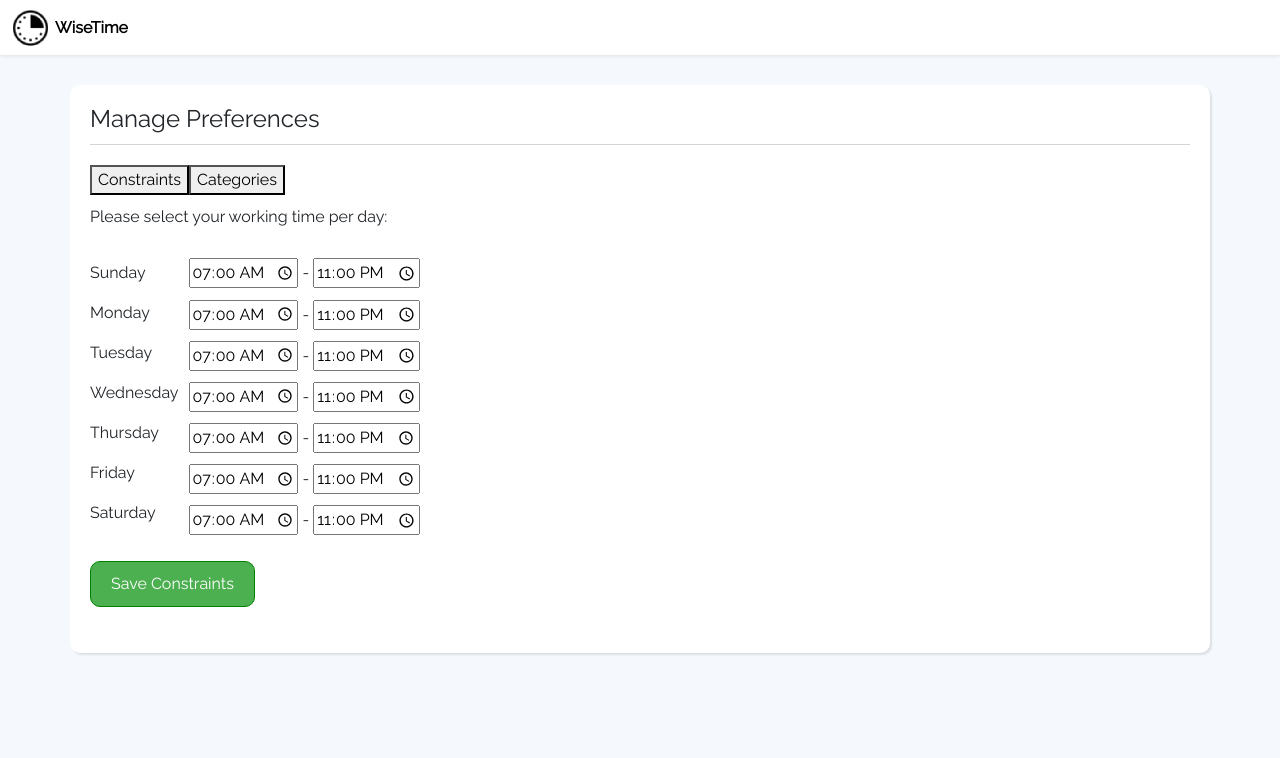
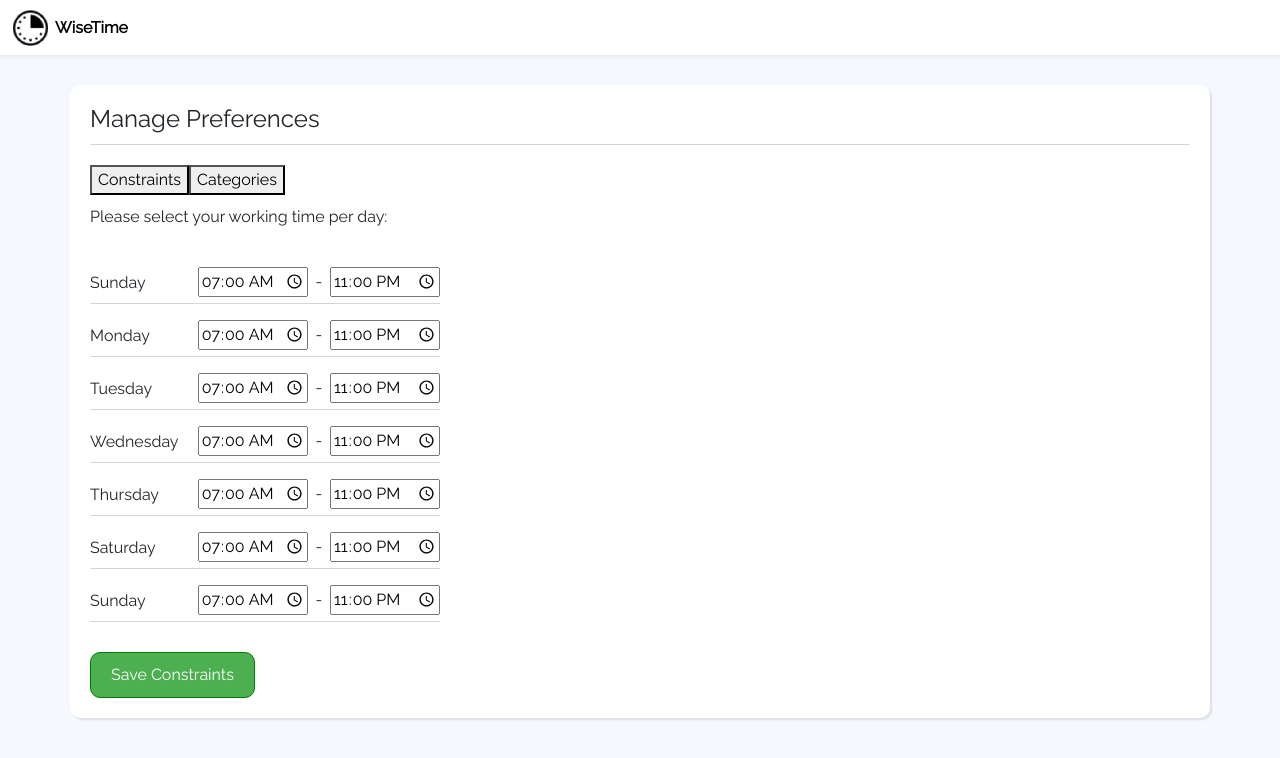
Before and after one commit to YosefAranbaev/Wisetime-frontend, a React (Create React App) app in the folder react/: page /preferences in a window 1280 px wide. Shown: the top 758 px of the page. Built offline with nearby package versions, Linux system fonts and the light colour scheme.

Commit message:
Preferences ui

```diff
--- a/react/src/Components/Preferences/Categories.js
+++ b/react/src/Components/Preferences/Categories.js
@@ -2,18 +2,10 @@ import React, { useState, useEffect } from "react";
 
 import UserService from "../../services/user.service";
 import AuthService from '../../services/auth.service';
+import Category from './Category.js';
 
 const Categories = (props) => {
   const styles = {
-    workingTimePerDay: {
-      display: 'flex'
-    },
-    timeRanges: {
-      display: 'flex',
-      flexDirection: 'column',
-      justifyContent: 'space-around',
-      margin: '-8px 0 0 10px'
-    },
     button: {
       marginTop: '20px',
       border: '1px solid green',
@@ -21,25 +13,21 @@ const Categories = (props) => {
       color: '#fff',
       padding: '10px 20px',
       borderRadius: '10px'
-    },
-    categoriesTime: {
-      display: 'flex'
-    },
-    timeOfDay: {
-      display: 'flex',
-      flexDirection: 'column',
-      justifyContent: 'spaceAround'
     }
   }
 
   const user = AuthService.getCurrentUser();
 
   return (
-    <form action="" method="POST" name="constraintsForm" onSubmit='return addConstraints()'>
+    <form action="" method="POST" name="constraintsForm">
         <label>Select preferred time of the day for the next categories:</label><br/>
 
-        <section class="categoriesTime" style={styles.categoriesTime}>
-          {/* <Category category='Study' /> */}
+        <section className="categoriesTime" style={styles.categoriesTime}>
+          <Category name='Study' />
+          <Category name='Work' />
+          <Category name='Hobby' />
+          <Category name='Chores' />
+          <Category name='Other' />
         </section>
 
         <button style={styles.button} name="submit" type="submit">Save Categories</button>
--- /dev/null
+++ b/react/src/Components/Preferences/Category.js
@@ -0,0 +1,39 @@
+import React, { useState, useEffect } from "react";
+
+import UserService from "../../services/user.service";
+import AuthService from '../../services/auth.service';
+
+const Category = (props) => {
+  const styles = {
+    category: {
+        display: 'flex',
+        width: '180px',
+        justifyContent: 'space-between',
+        alignItems: 'center',
+        borderBottom: '1px solid #D9D3D3',
+        marginBottom: '10px'
+    },
+    select: {
+        height: '30px',
+        cursor: 'pointer',
+        padding: '5px',
+        fontSize: '13px'
+    }
+  }
+
+  const user = AuthService.getCurrentUser();
+
+  return (
+    <section style={styles.category}>
+        <label>{props.name}</label>
+        <select name={props.name} style={styles.select}>
+            <option value="1">Any</option>
+            <option value="2">Morning</option>
+            <option value="3">Day</option>
+            <option value="4">Evening</option>
+        </select>
+    </section>
+  );
+};
+
+export default Category;
--- /dev/null
+++ b/react/src/Components/Preferences/Constraint.js
@@ -0,0 +1,38 @@
+import React, { useState, useEffect } from "react";
+
+import UserService from "../../services/user.service";
+import AuthService from '../../services/auth.service';
+
+const Constraint = (props) => {
+  const styles = {
+    timerange: {
+        display: 'flex',
+        justifyContent: 'space-between',
+        alignItems: 'center',
+        width: '350px',
+        marginBottom: '10px',
+        borderBottom: '1px solid #D9D3D3'
+    },
+    label: {
+        width: '100px'
+    },
+    input: {
+        width: '110px'
+    }
+  }
+
+  const user = AuthService.getCurrentUser();
+
+  return (
+    <section style={styles.category}>
+        <section className="timeRange" style={styles.timerange}>
+            <label style={styles.label}>{props.weekday}</label>
+            <input type="time" id="appt" name={`${props.weekday}_start_time`} value={props.startTime} min="07:00" max="00:00" style={styles.input} />
+            <span>-</span>
+            <input type="time" id="appt" name={`${props.weekday}_end_time`} value={props.endTime} min="07:00" max="00:00" style={styles.input} />
+        </section>
+    </section>
+  );
+};
+
+export default Constraint;
--- a/react/src/Components/Preferences/Constraints.js
+++ b/react/src/Components/Preferences/Constraints.js
@@ -2,6 +2,7 @@ import React, { useState, useEffect } from "react";
 
 import UserService from "../../services/user.service";
 import AuthService from '../../services/auth.service';
+import Constraint from './Constraint';
 
 const Constraints = (props) => {
   const styles = {
@@ -29,50 +30,58 @@ const Constraints = (props) => {
   return (
     <form action="" method="POST" name="constraintsForm">
         <label>Please select your working time per day:</label><br/>
-        <section className="workingTimePerDay" style={styles.workingTimePerDay}>
-            <section className="days">
-            <p className="weekDay">Sunday</p>
-            <p className="weekDay">Monday</p>
-            <p className="weekDay">Tuesday</p>
-            <p className="weekDay">Wednesday</p>
-            <p className="weekDay">Thursday</p>
-            <p className="weekDay">Friday</p>
-            <p className="weekDay">Saturday</p>
-            </section>
-            <section className='timeRanges' style={styles.timeRanges}>
-            <section className="timeRange">
-                <input type="time" id="appt" name="sunday_start_time" value="07:00" min="07:00" max="00:00"/> -&nbsp;
-                <input type="time" id="appt" name="sunday_end_time" value="23:00" min="07:00" max="00:00"/>
-            </section>
-            <section className="timeRange">
-                <input type="time" id="appt" name="monday_start_time" value="07:00" min="07:00" max="00:00"/> -&nbsp;
-                <input type="time" id="appt" name="monday_end_time" value="23:00" min="07:00" max="00:00"/>
-            </section>
-            <section className="timeRange">
-                <input type="time" id="appt" name="tuesday_start_time" value="07:00" min="07:00" max="00:00"/> -&nbsp;
-                <input type="time" id="appt" name="tuesday_end_time" value="23:00" min="07:00" max="00:00"/>
-            </section>
-            <section className="timeRange">
-                <input type="time" id="appt" name="wednesday_start_time" value="07:00" min="07:00" max="00:00"/> -&nbsp;
-                <input type="time" id="appt" name="wednesday_end_time" value="23:00" min="07:00" max="00:00"/>
-            </section>
-            <section className="timeRange">
-                <input type="time" id="appt" name="thursday_start_time" value="07:00" min="07:00" max="00:00"/> -&nbsp;
-                <input type="time" id="appt" name="thursday_end_time" value="23:00" min="07:00" max="00:00"/>
-            </section>
-            <section className="timeRange">
-                <input type="time" id="appt" name="friday_start_time" value="07:00" min="07:00" max="00:00"/> -&nbsp;
-                <input type="time" id="appt" name="friday_end_time" value="23:00" min="07:00" max="00:00"/>
-            </section>
-            <section className="timeRange">
-                <input type="time" id="appt" name="saturday_start_time" value="07:00" min="07:00" max="00:00"/> -&nbsp;
-                <input type="time" id="appt" name="saturday_end_time" value="23:00" min="07:00" max="00:00"/>
-            </section>
-        </section>
-      </section>
+        <Constraint weekday='Sunday' startTime='07:00' endTime='23:00' />
+        <Constraint weekday='Monday' startTime='07:00' endTime='23:00' />
+        <Constraint weekday='Tuesday' startTime='07:00' endTime='23:00' />
+        <Constraint weekday='Wednesday' startTime='07:00' endTime='23:00' />
+        <Constraint weekday='Thursday' startTime='07:00' endTime='23:00' />
+        <Constraint weekday='Saturday' startTime='07:00' endTime='23:00' />
+        <Constraint weekday='Sunday' startTime='07:00' endTime='23:00' />
       <button style={styles.button} name="submit" type="submit">Save Constraints</button>
     </form>
   );
 };
 
 export default Constraints;
+
+
+// <section className="workingTimePerDay" style={styles.workingTimePerDay}>
+//             <section className="days">
+//             <p className="weekDay">Sunday</p>
+//             <p className="weekDay">Monday</p>
+//             <p className="weekDay">Tuesday</p>
+//             <p className="weekDay">Wednesday</p>
+//             <p className="weekDay">Thursday</p>
+//             <p className="weekDay">Friday</p>
+//             <p className="weekDay">Saturday</p>
+//             </section>
+//             <section className='timeRanges' style={styles.timeRanges}>
+//             <section className="timeRange">
+//                 <input type="time" id="appt" name="sunday_start_time" value="07:00" min="07:00" max="00:00"/> -&nbsp;
+//                 <input type="time" id="appt" name="sunday_end_time" value="23:00" min="07:00" max="00:00"/>
+//             </section>
+//             <section className="timeRange">
+//                 <input type="time" id="appt" name="monday_start_time" value="07:00" min="07:00" max="00:00"/> -&nbsp;
+//                 <input type="time" id="appt" name="monday_end_time" value="23:00" min="07:00" max="00:00"/>
+//             </section>
+//             <section className="timeRange">
+//                 <input type="time" id="appt" name="tuesday_start_time" value="07:00" min="07:00" max="00:00"/> -&nbsp;
+//                 <input type="time" id="appt" name="tuesday_end_time" value="23:00" min="07:00" max="00:00"/>
+//             </section>
+//             <section className="timeRange">
+//                 <input type="time" id="appt" name="wednesday_start_time" value="07:00" min="07:00" max="00:00"/> -&nbsp;
+//                 <input type="time" id="appt" name="wednesday_end_time" value="23:00" min="07:00" max="00:00"/>
+//             </section>
+//             <section className="timeRange">
+//                 <input type="time" id="appt" name="thursday_start_time" value="07:00" min="07:00" max="00:00"/> -&nbsp;
+//                 <input type="time" id="appt" name="thursday_end_time" value="23:00" min="07:00" max="00:00"/>
+//             </section>
+//             <section className="timeRange">
+//                 <input type="time" id="appt" name="friday_start_time" value="07:00" min="07:00" max="00:00"/> -&nbsp;
+//                 <input type="time" id="appt" name="friday_end_time" value="23:00" min="07:00" max="00:00"/>
+//             </section>
+//             <section className="timeRange">
+//                 <input type="time" id="appt" name="saturday_start_time" value="07:00" min="07:00" max="00:00"/> -&nbsp;
+//                 <input type="time" id="appt" name="saturday_end_time" value="23:00" min="07:00" max="00:00"/>
+//             </section>
+//         </section>
--- a/react/src/Components/Preferences/Preferences.js
+++ b/react/src/Components/Preferences/Preferences.js
@@ -29,7 +29,6 @@ const Preferences = (props) => {
       <button onClick={() =>setDisplay('categories')}>Categories</button>
       {
         display === 'constraints' ? <Constraints /> : <Categories />
-        // <Categories />
       }
     </div>
   );
```
